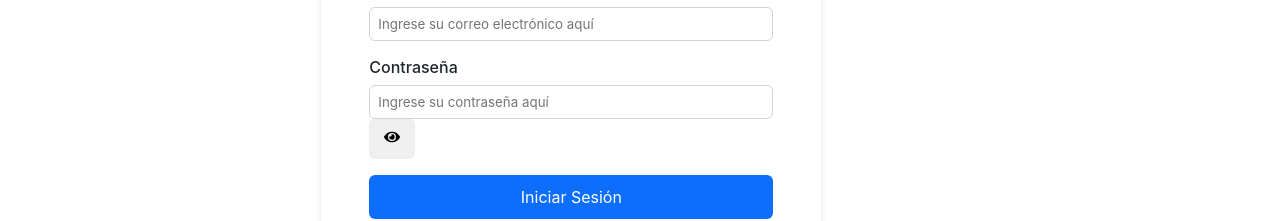
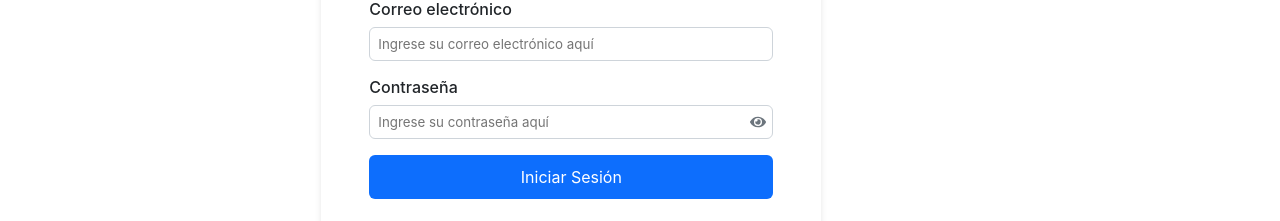
Before and after one commit to DeeEmDy/TaskFlow_FrontendPW, a React (Vite) app: page / in a window 1280 px wide. Shown: the part 1291-1512 px from the top of the page. Built offline with nearby package versions, Linux system fonts and the light colour scheme; no server answers.

Commit message:
Fix
Fix position in eye icon to visibility password on login/register page.

```diff
--- a/src/components/LoginForm.jsx
+++ b/src/components/LoginForm.jsx
@@ -180,18 +180,17 @@ const LoginForm = ({ onLogin, onRegister }) => {
     name="password"
     value={password}
     onChange={(e) => setPassword(e.target.value)}
-                  className="form-control"
+    className="form-control pe-5" // Añado la clase pe-5 para espacio a la derecha
     placeholder="Ingrese su contraseña aquí"
   />
   <button
     type="button"
-                  className="btn-password-toggle"
+    className="btn-password-toggle" // Clase personalizada para posicionar el botón
     onClick={togglePasswordVisibility}
   >
     {passwordVisible ? <FaEyeSlash /> : <FaEye />}
   </button>
 </div>
-
 
 <div className="mb-3 position-relative">
   <label htmlFor="confirm_password" className="form-label">Confirmar contraseña</label>
@@ -201,17 +200,18 @@ const LoginForm = ({ onLogin, onRegister }) => {
     name="confirm_password"
     value={confirm_password}
     onChange={(e) => setConfirmPassword(e.target.value)}
-                  className="form-control"
+    className="form-control pe-5" // Añado la clase pe-5 para espacio a la derecha
     placeholder="Confirme su contraseña aquí"
   />
   <button
     type="button"
-                  className="btn-password-toggle"
+    className="btn-password-toggle" // Clase personalizada para posicionar el botón
     onClick={toggleConfirmPasswordVisibility}
   >
     {confirmPasswordVisible ? <FaEyeSlash /> : <FaEye />}
   </button>
 </div>
+
 
               <button type="submit" className="btn btn-primary w-100">
                 Registrarse
--- a/src/style/LoginForm.css
+++ b/src/style/LoginForm.css
@@ -68,7 +68,7 @@
 }
 
 /* Estilos para el campo de contraseña con botón para mostrar/ocultar
-y que este se acomode al final del campo de texto de la contraseña*/
+   y que este se acomode al final del campo de texto de la contraseña */
 .position-relative {
     position: relative;
 }
@@ -77,11 +77,11 @@ y que este se acomode al final del campo de texto de la contraseña*/
     padding-right: 3rem; /* Ajuste para dejar espacio al botón de visibilidad */
 }
 
-/* Estilos para el botón de alternancia de visibilidad de la contraseña */
-.btn-outline-secondary {
+/* Estilos para el botón de alternancia de visibilidad de la contraseña dentro del campo */
+.btn-password-toggle {
     position: absolute;
-    top: 50%;
-    right: 0.5rem;
+    top: 75%;
+    right: -2%;
     transform: translateY(-50%);
     background: none;
     border: none;
@@ -89,7 +89,7 @@ y que este se acomode al final del campo de texto de la contraseña*/
     color: #6c757d;
 }
 
-.btn-outline-secondary:hover {
+.btn-password-toggle:hover {
     color: #343a40;
 }
 
@@ -104,6 +104,7 @@ y que este se acomode al final del campo de texto de la contraseña*/
     width: 100%;
 }
 
+/* Estilos para el botón principal del formulario al pasar el cursor sobre él */
 .btn-primary:hover {
     background-color: #0b5ed7;
 }
```
Lines whose indentation alone changed are shown as unchanged.
